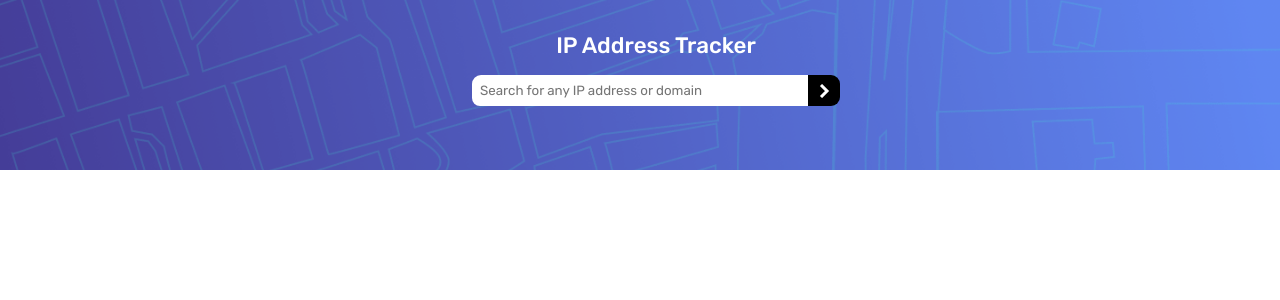
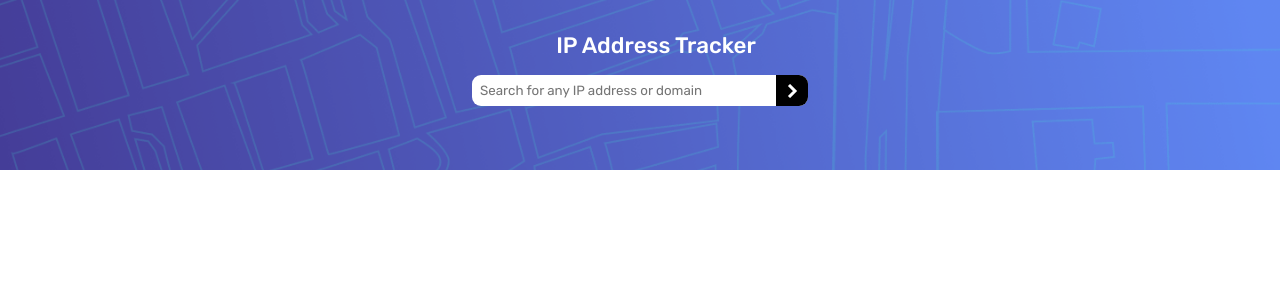
Before and after one commit to jacky-ui/ip-address-tracker, a React (Create React App) app: page / in a window 1280 px wide. Shown: the top 300 px of the page. Built offline with nearby package versions, Linux system fonts and the light colour scheme.

Commit message:
made button right0 so its sticky

```diff
--- a/src/components/SearchBar/SearchBar.css
+++ b/src/components/SearchBar/SearchBar.css
@@ -8,14 +8,14 @@
 .form__input {
   padding: 0.5rem;
   width: 21rem;
-  border-radius: 9px 0px 0px 8px;
+  border-radius: 9px;
   border: none;
 }
 @media screen and (max-width: 760px) {
   .form__input {
     font-size: 1rem;
     padding: 4%;
-    border-radius: 14px 0px 0px 14px;
+    border-radius: 14px;
     width: 60vw;
     min-width: 220px;
   }
@@ -33,6 +33,7 @@
   height: 100%;
   position: absolute !important;
   border-radius: 0px 9px 9px 0px;
+  right: 0%;
 }
 @media screen and (max-width: 760px) {
   .form__button {
--- a/src/components/SearchBar/SearchBar.scss
+++ b/src/components/SearchBar/SearchBar.scss
@@ -7,13 +7,13 @@
     &__input {
         padding: 0.5rem;
         width: 21rem;
-        border-radius: 9px 0px 0px 8px;
+        border-radius: 9px;
         border: none;
 
         @include mobile {
             font-size: 1rem;
             padding: 4%;
-            border-radius: 14px 0px 0px 14px;
+            border-radius: 14px;
             width: 60vw;
             min-width: 220px;
         }
@@ -32,6 +32,7 @@
         height: 100%;
         position: absolute !important;
         border-radius: 0px 9px 9px 0px;
+        right: 0%;
 
         @include mobile {
             border-radius: 0px 14px 14px 0px;
```
Also changed, not shown: 1 other file (tests, documents, lock files or other folders).
